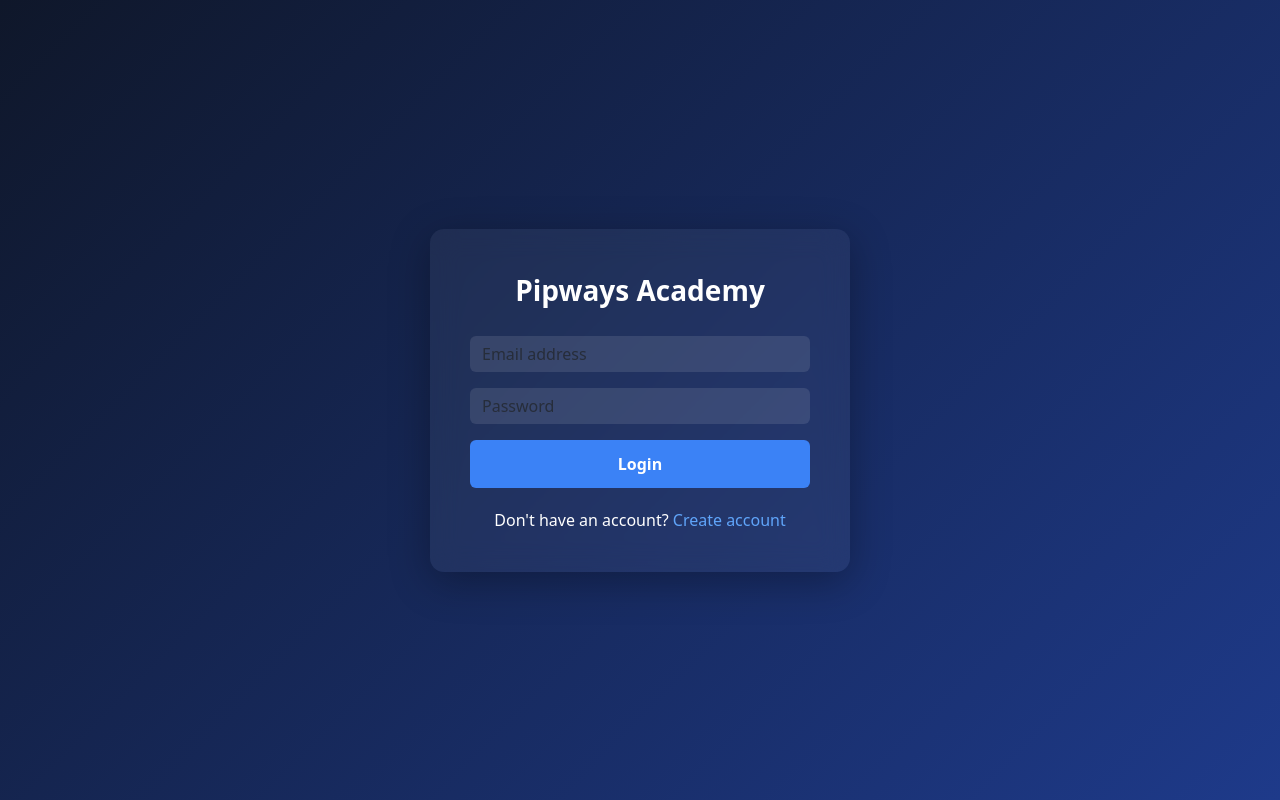
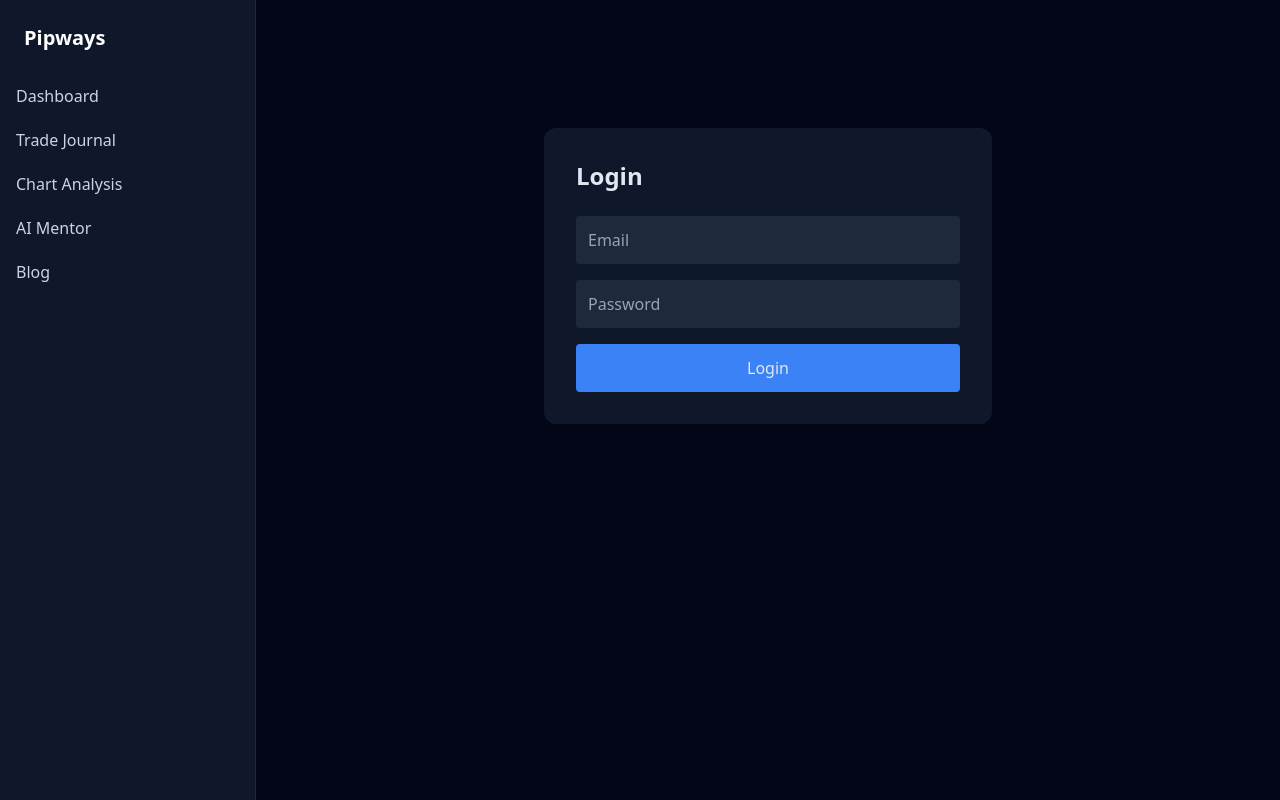
Before and after one commit to aaronfx/pipwaysacademy, a Flask app: page /login in a window 1280 px wide. Run offline with Flask 3, Linux system fonts and the light colour scheme; some libraries are stand-ins or nearby versions.

Commit message:
Update login.html

```diff
--- a/app/templates/login.html
+++ b/app/templates/login.html
@@ -1,122 +1,27 @@
-<!DOCTYPE html>
-<html lang="en">
+{% extends "base.html" %}
 
-<head>
+{% block title %}Login{% endblock %}
 
-<meta charset="UTF-8">
+{% block content %}
 
-<meta name="viewport" content="width=device-width, initial-scale=1.0">
+<div class="max-w-md mx-auto mt-24 bg-slate-900 p-8 rounded-xl">
 
-<title>Login | Pipways Academy</title>
+<h2 class="text-2xl font-bold mb-6">Login</h2>
 
-<link href="https://cdn.jsdelivr.net/npm/bootstrap@5.3.3/dist/css/bootstrap.min.css" rel="stylesheet">
+<form method="POST">
 
-<style>
+<input name="email" placeholder="Email"
+class="w-full mb-4 p-3 bg-slate-800 rounded">
 
-body{
-height:100vh;
-display:flex;
-align-items:center;
-justify-content:center;
-background:linear-gradient(135deg,#0f172a,#1e3a8a);
-font-family:system-ui;
-}
+<input type="password" name="password" placeholder="Password"
+class="w-full mb-4 p-3 bg-slate-800 rounded">
 
-.auth-card{
-width:420px;
-background:rgba(255,255,255,0.05);
-border-radius:14px;
-padding:40px;
-backdrop-filter:blur(14px);
-box-shadow:0 10px 40px rgba(0,0,0,0.3);
-color:white;
-}
+<button class="w-full bg-blue-500 py-3 rounded">
+Login
+</button>
 
-.auth-title{
-font-size:28px;
-font-weight:700;
-margin-bottom:25px;
-}
-
-.form-control{
-background:rgba(255,255,255,0.1);
-border:none;
-color:white;
-}
-
-.form-control:focus{
-background:rgba(255,255,255,0.15);
-color:white;
-box-shadow:none;
-}
-
-.btn-primary{
-background:#3b82f6;
-border:none;
-padding:12px;
-font-weight:600;
-}
-
-.btn-primary:hover{
-background:#2563eb;
-}
-
-.auth-footer{
-margin-top:20px;
-text-align:center;
-}
-
-a{
-color:#60a5fa;
-text-decoration:none;
-}
-
-</style>
-
-</head>
-
-<body>
-
-<div class="auth-card">
-
-<div class="auth-title text-center">
-
-Pipways Academy
+</form>
 
 </div>
 
-<form method="POST">
-
-<div class="mb-3">
-
-<input type="email" class="form-control" name="email" placeholder="Email address" required>
-
-</div>
-
-<div class="mb-3">
-
-<input type="password" class="form-control" name="password" placeholder="Password" required>
-
-</div>
-
-<div class="d-grid">
-
-<button class="btn btn-primary">Login</button>
-
-</div>
-
-</form>
-
-<div class="auth-footer">
-
-Don't have an account?
-
-<a href="/register">Create account</a>
-
-</div>
-
-</div>
-
-</body>
-
-</html>
+{% endblock %}
```
